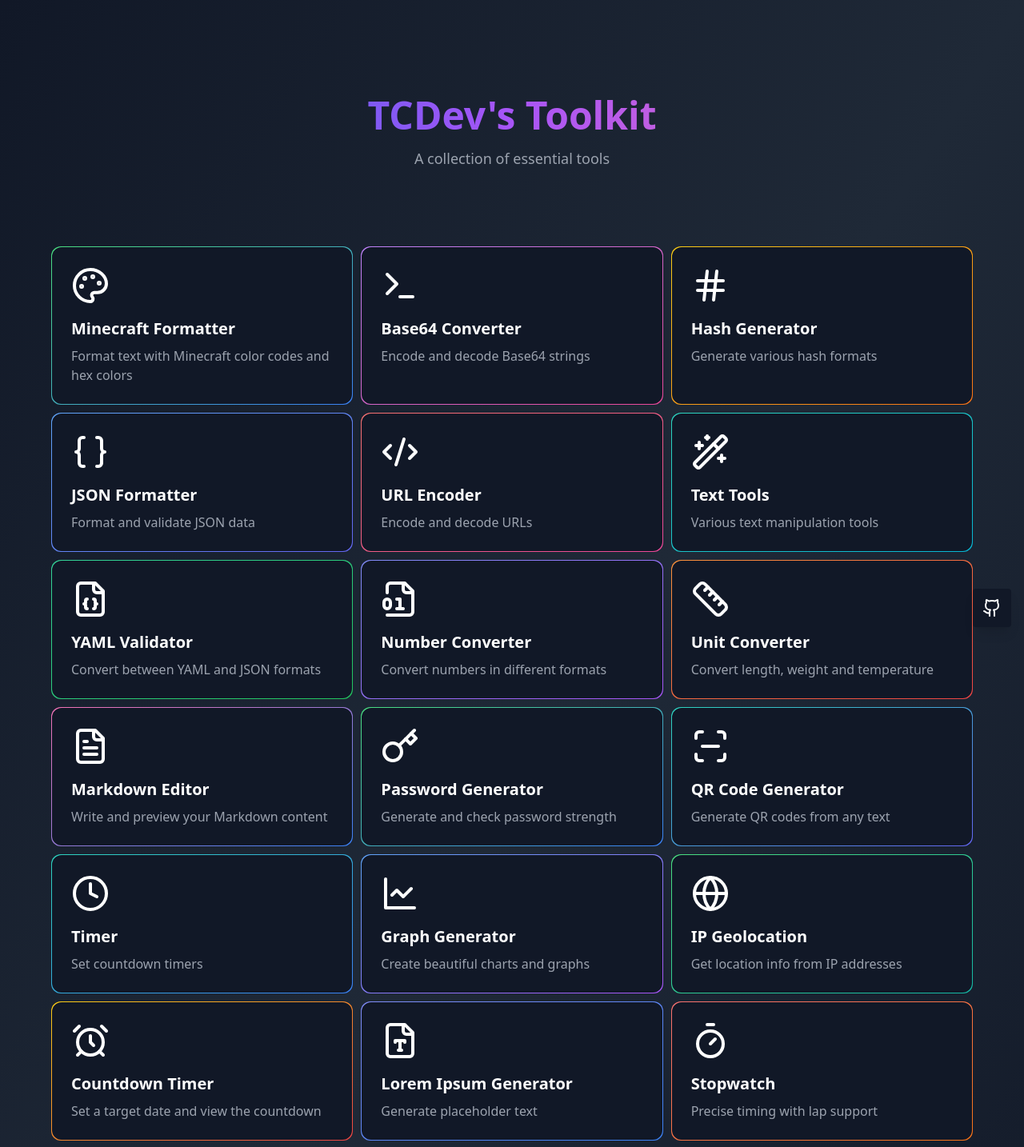
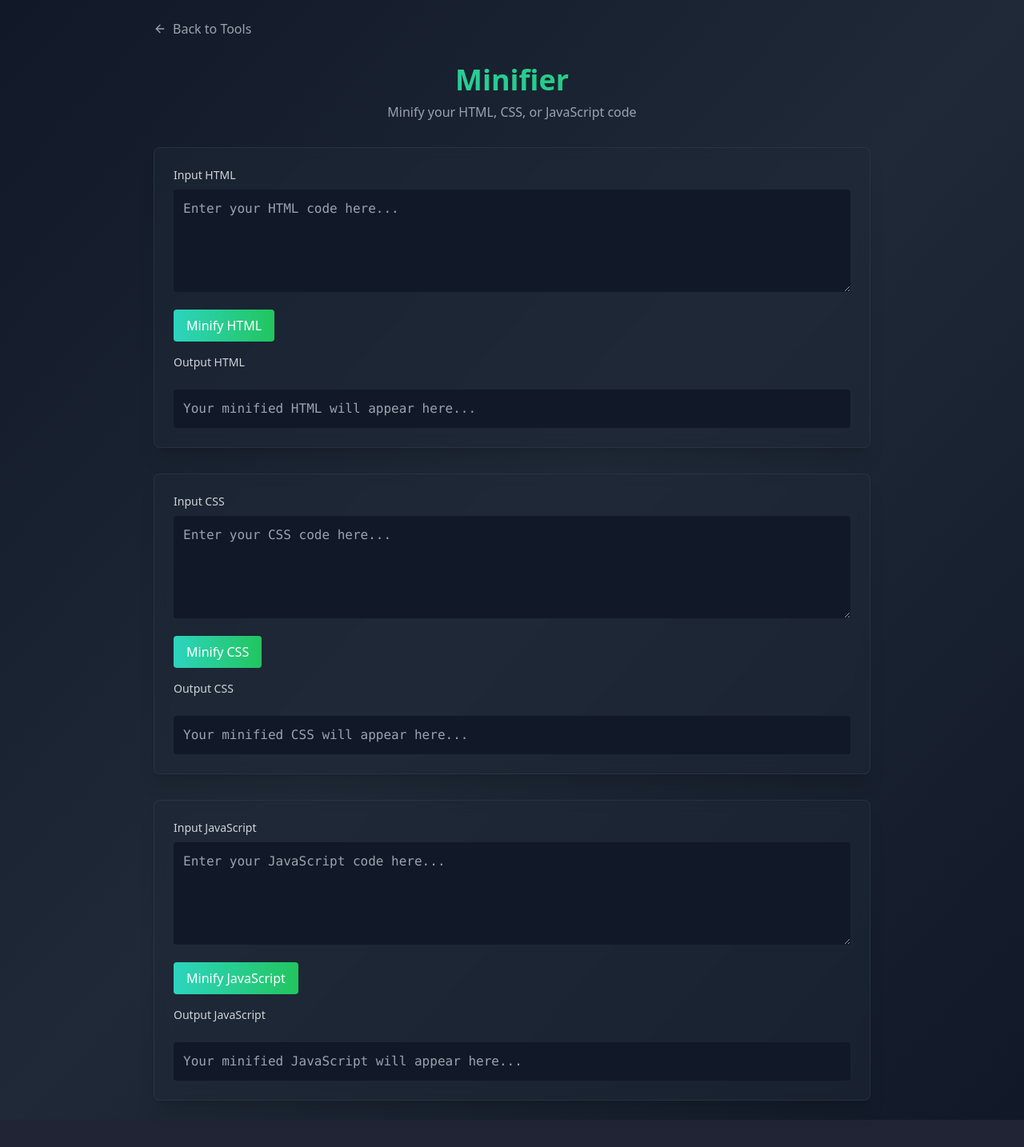
Before and after one commit to TCDev69/multitool, a React (Vite) app: page /minifier in a window 1280 px wide. Shown: the top 1434 px of the page at 80% size. After the commit the page ends 1400 px from the top, so only its background shows below. Built offline with nearby package versions, Linux system fonts and the light colour scheme.

Commit message:
Added Minifer

```diff
--- a/package.json
+++ b/package.json
@@ -13,6 +13,7 @@
     "blakejs": "^1.2.1",
     "chart.js": "^4.4.1",
     "crypto-js": "^4.2.0",
+    "cssnano": "^7.0.6",
     "file-saver": "^2.0.5",
     "framer-motion": "^11.0.8",
     "html2canvas": "^1.4.1",
@@ -28,6 +29,7 @@
     "react-qr-code": "^2.0.15",
     "react-router-dom": "^6.22.2",
     "remark-gfm": "^4.0.0",
+    "terser": "^5.36.0",
     "uuid": "^9.0.1",
     "whirlpool-hash": "^1.1.6"
   },
--- a/src/App.tsx
+++ b/src/App.tsx
@@ -1,6 +1,6 @@
 import { Route, Routes, Link } from "react-router-dom";
 import {
-  Palette, Terminal, Hash, Braces, Code2, Wand2, FileJson, FileText, FileDigit, Ruler, ScanLine, Clock, LineChart, Globe, AlarmClock, FileType, Timer, Radio, Table, Key, Github, Barcode, Heart, Accessibility
+  Palette, Terminal, Hash, Braces, Code2, Wand2, FileJson, FileText, FileDigit, Ruler, ScanLine, Clock, LineChart, Globe, AlarmClock, FileType, Timer, Radio, Table, Key, Github, Barcode, Heart, Accessibility, AArrowDown
 } from "lucide-react";
 import { motion } from "framer-motion";
 import MinecraftFormatter from "./pages/MinecraftFormatter";
@@ -28,6 +28,7 @@ import GitignoreGenerator from "./pages/GitIgnoreGenerator";
 import BarCodeGenerator from "./pages/BarcodeGenerator";
 import BMICalculator from "./pages/BMICalculator";
 import BrailleConverter from "./pages/BrailleConverter";
+import Minifier from "./pages/MinifierConverter";
 
 const tools = [
   {
@@ -205,6 +206,13 @@ const tools = [
     path: "/braille",
     gradient: "from-purple-400 to-pink-500",
   },
+  {
+    name: 'Minifier',
+    description: 'Minify HTML, CSS, JavaScript, JSON, or XML',
+    icon: AArrowDown,
+    path: '/minifier',
+    gradient: 'from-teal-400 to-green-500',
+  },
 ];
 
 function HomePage() {
@@ -280,6 +288,7 @@ export default function App() {
       <Route path="/barcode" element={<BarCodeGenerator />} />
       <Route path="/bmi" element={<BMICalculator />} />
       <Route path="/braille" element={<BrailleConverter />} />
+      <Route path="/minifier" element={<Minifier />} />
       <Route path="*" element={<HomePage />} />
     </Routes>
   );
--- /dev/null
+++ b/src/pages/MinifierConverter.tsx
@@ -0,0 +1,211 @@
+import React, { useState } from 'react';
+import { Link } from 'react-router-dom';
+import { ArrowLeft } from 'lucide-react';
+import { PageHeader } from '../components/PageHeader';
+import { Card } from '../components/Card';
+import * as Terser from 'terser';
+
+const minifyCss = (css: string) => {
+  return css
+    .replace(/\s+/g, ' ')
+    .replace(/\s*([{:;}])\s*/g, '$1')
+    .replace(/;}/g, '}')
+    .trim();
+};
+
+const minifyHtml = (html: string) => {
+  return html
+    .replace(/\s+/g, ' ')
+    .replace(/<!--.*?-->/g, '')
+    .replace(/\s*(<[^>]+>)\s*/g, '$1')
+    .trim();
+};
+
+const minifyJs = async (js: string) => {
+    try {
+      const result = await Terser.minify(js);
+      if (result.error) {
+        console.error(result.error);
+        return '';
+      }
+      console.log(result);
+      return result.code || '';
+    } catch (error) {
+      console.error("Errore nella minificazione JavaScript:", error);
+      return '';
+    }
+  };
+
+export default function Minifier() {
+  const [inputHtml, setInputHtml] = useState('');
+  const [inputCss, setInputCss] = useState('');
+  const [inputJs, setInputJs] = useState('');
+  const [minifiedHtml, setMinifiedHtml] = useState('');
+  const [minifiedCss, setMinifiedCss] = useState('');
+  const [minifiedJs, setMinifiedJs] = useState('');
+  const [copiedText, setCopiedText] = useState<string | null>(null);
+
+  const handleHtmlMinification = () => {
+    setMinifiedHtml(minifyHtml(inputHtml));
+  };
+
+  const handleCssMinification = () => {
+    setMinifiedCss(minifyCss(inputCss));
+  };
+
+  const handleJsMinification = async () => {
+    if (!inputJs.trim()) {
+      alert("Inserisci del codice JavaScript per minificarlo!");
+      return;
+    }
+    console.log("Minificazione JavaScript in corso...");
+    const minified = await minifyJs(inputJs);
+    setMinifiedJs(minified);
+  };
+
+  const handleCopy = (text: string) => {
+    navigator.clipboard.writeText(text).then(() => {
+      setCopiedText(text);
+      setTimeout(() => setCopiedText(null), 2000);
+    });
+  };
+
+  return (
+    <div className="min-h-screen bg-gradient-to-br from-gray-900 via-gray-800 to-gray-900 text-white p-6">
+      <div className="max-w-4xl mx-auto">
+        <Link
+          to="/"
+          className="inline-flex items-center text-gray-400 hover:text-white mb-8 transition-colors"
+        >
+          <ArrowLeft className="mr-2 h-4 w-4" />
+          Back to Tools
+        </Link>
+
+        <PageHeader
+          title="Minifier"
+          description="Minify your HTML, CSS, or JavaScript code"
+          gradient="from-teal-400 to-green-500"
+        />
+
+        <div className="space-y-8">
+          <Card>
+            <div className="space-y-4">
+              <div>
+                <label className="block text-sm font-medium text-gray-300 mb-2">
+                  Input HTML
+                </label>
+                <textarea
+                  value={inputHtml}
+                  onChange={(e) => setInputHtml(e.target.value)}
+                  className="w-full h-32 bg-gray-900 rounded p-3 text-white font-mono focus:ring-2 focus:ring-teal-500 focus:outline-none"
+                  placeholder="Enter your HTML code here..."
+                />
+              </div>
+
+              <button
+                onClick={handleHtmlMinification}
+                className="bg-gradient-to-r from-teal-400 to-green-500 px-4 py-2 rounded text-white font-medium hover:opacity-90 transition"
+              >
+                Minify HTML
+              </button>
+
+              <div className="flex items-center justify-between mt-4">
+                <label className="block text-sm font-medium text-gray-300 mb-2">
+                  Output HTML
+                </label>
+                {copiedText === minifiedHtml && (
+                  <span className="text-sm text-green-500">Copied!</span>
+                )}
+              </div>
+
+              <pre
+                className="w-full bg-gray-900 rounded p-3 text-white font-mono overflow-x-auto cursor-pointer"
+                onClick={() => handleCopy(minifiedHtml)}
+              >
+                {minifiedHtml || <span className="text-gray-400">Your minified HTML will appear here...</span>}
+              </pre>
+            </div>
+          </Card>
+
+          <Card>
+            <div className="space-y-4">
+              <div>
+                <label className="block text-sm font-medium text-gray-300 mb-2">
+                  Input CSS
+                </label>
+                <textarea
+                  value={inputCss}
+                  onChange={(e) => setInputCss(e.target.value)}
+                  className="w-full h-32 bg-gray-900 rounded p-3 text-white font-mono focus:ring-2 focus:ring-teal-500 focus:outline-none"
+                  placeholder="Enter your CSS code here..."
+                />
+              </div>
+
+              <button
+                onClick={handleCssMinification}
+                className="bg-gradient-to-r from-teal-400 to-green-500 px-4 py-2 rounded text-white font-medium hover:opacity-90 transition"
+              >
+                Minify CSS
+              </button>
+
+              <div className="flex items-center justify-between mt-4">
+                <label className="block text-sm font-medium text-gray-300 mb-2">
+                  Output CSS
+                </label>
+                {copiedText === minifiedCss && (
+                  <span className="text-sm text-green-500">Copied!</span>
+                )}
+              </div>
+
+              <pre
+                className="w-full bg-gray-900 rounded p-3 text-white font-mono overflow-x-auto cursor-pointer"
+                onClick={() => handleCopy(minifiedCss)}
+              >
+                {minifiedCss || <span className="text-gray-400">Your minified CSS will appear here...</span>}
+              </pre>
+            </div>
+          </Card>
+
+          <Card>
+            <div className="space-y-4">
+              <div>
+                <label className="block text-sm font-medium text-gray-300 mb-2">
+                  Input JavaScript
+                </label>
+                <textarea
+                  value={inputJs}
+                  onChange={(e) => setInputJs(e.target.value)}
+                  className="w-full h-32 bg-gray-900 rounded p-3 text-white font-mono focus:ring-2 focus:ring-teal-500 focus:outline-none"
+                  placeholder="Enter your JavaScript code here..."
+                />
+              </div>
+
+              <button
+                onClick={handleJsMinification}
+                className="bg-gradient-to-r from-teal-400 to-green-500 px-4 py-2 rounded text-white font-medium hover:opacity-90 transition"
+              >
+                Minify JavaScript
+              </button>
+
+              <div className="flex items-center justify-between mt-4">
+                <label className="block text-sm font-medium text-gray-300 mb-2">
+                  Output JavaScript
+                </label>
+                {copiedText === minifiedJs && (
+                  <span className="text-sm text-green-500">Copied!</span>
+                )}
+              </div>
+
+              <pre
+                className="w-full bg-gray-900 rounded p-3 text-white font-mono overflow-x-auto cursor-pointer"
+                onClick={() => handleCopy(minifiedJs)}
+              >
+                {minifiedJs || <span className="text-gray-400">Your minified JavaScript will appear here...</span>}
+              </pre>
+            </div>
+          </Card>
+        </div>
+      </div>
+    </div>
+  );
+}
--- a/vite.config.ts
+++ b/vite.config.ts
@@ -1,10 +1,20 @@
 import { defineConfig } from "vite";
 import react from "@vitejs/plugin-react";
-
+import path from 'path';
 // https://vitejs.dev/config/
 export default defineConfig({
   plugins: [react()],
   optimizeDeps: {
     exclude: ["lucide-react"],
   },
+  resolve: {
+    alias: {
+      process: path.resolve(__dirname, 'node_modules/process/browser'),
+      buffer: path.resolve(__dirname, 'node_modules/buffer'),
+    },
+  },
+  define: {
+    'process.env': {},
+    global: 'window', // Impostiamo `global` su `window` per simulare l'ambiente Node.js
+  },
 });
```
Also changed, not shown: 2 other files (tests, documents, lock files or other folders).
